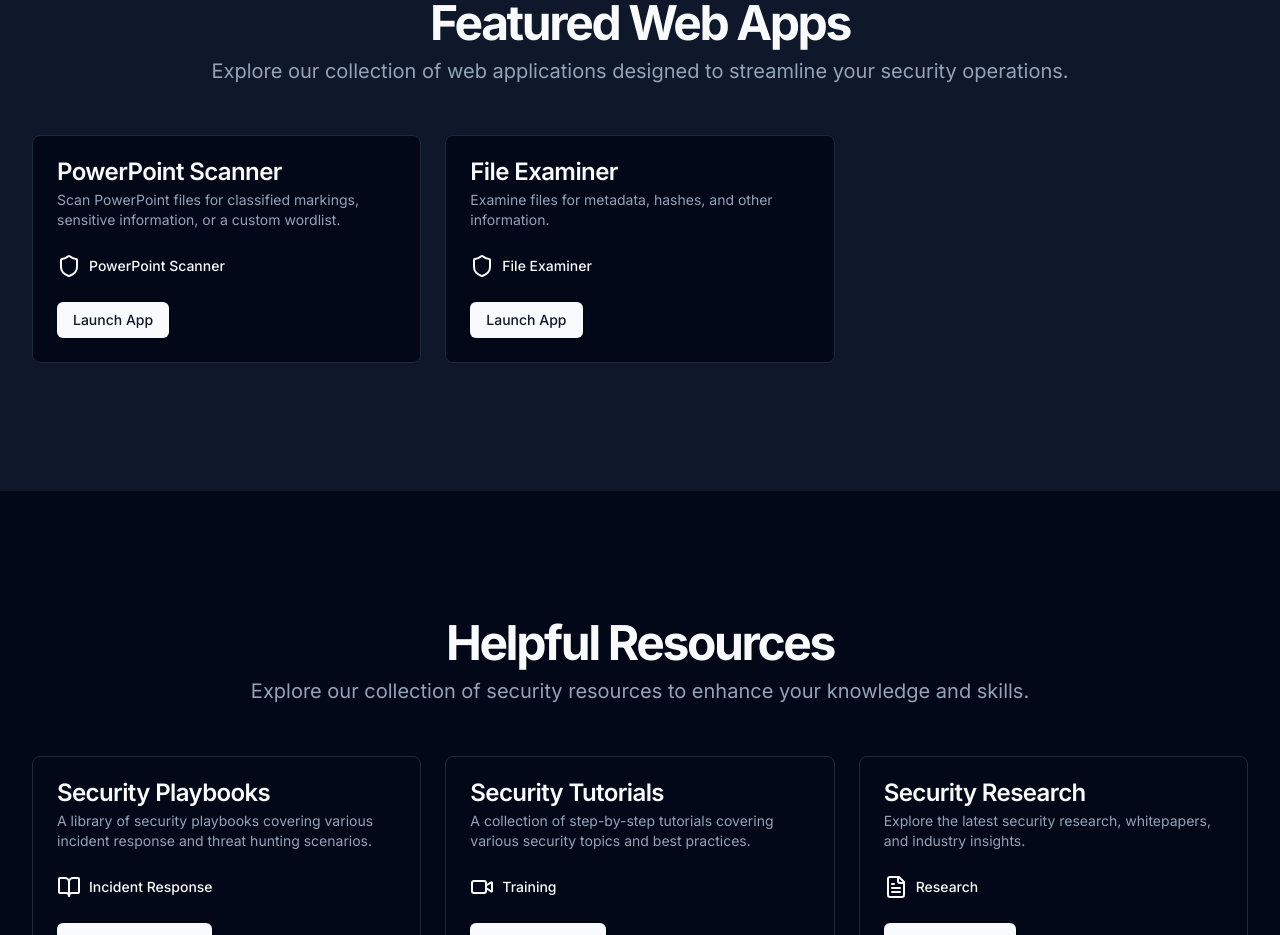
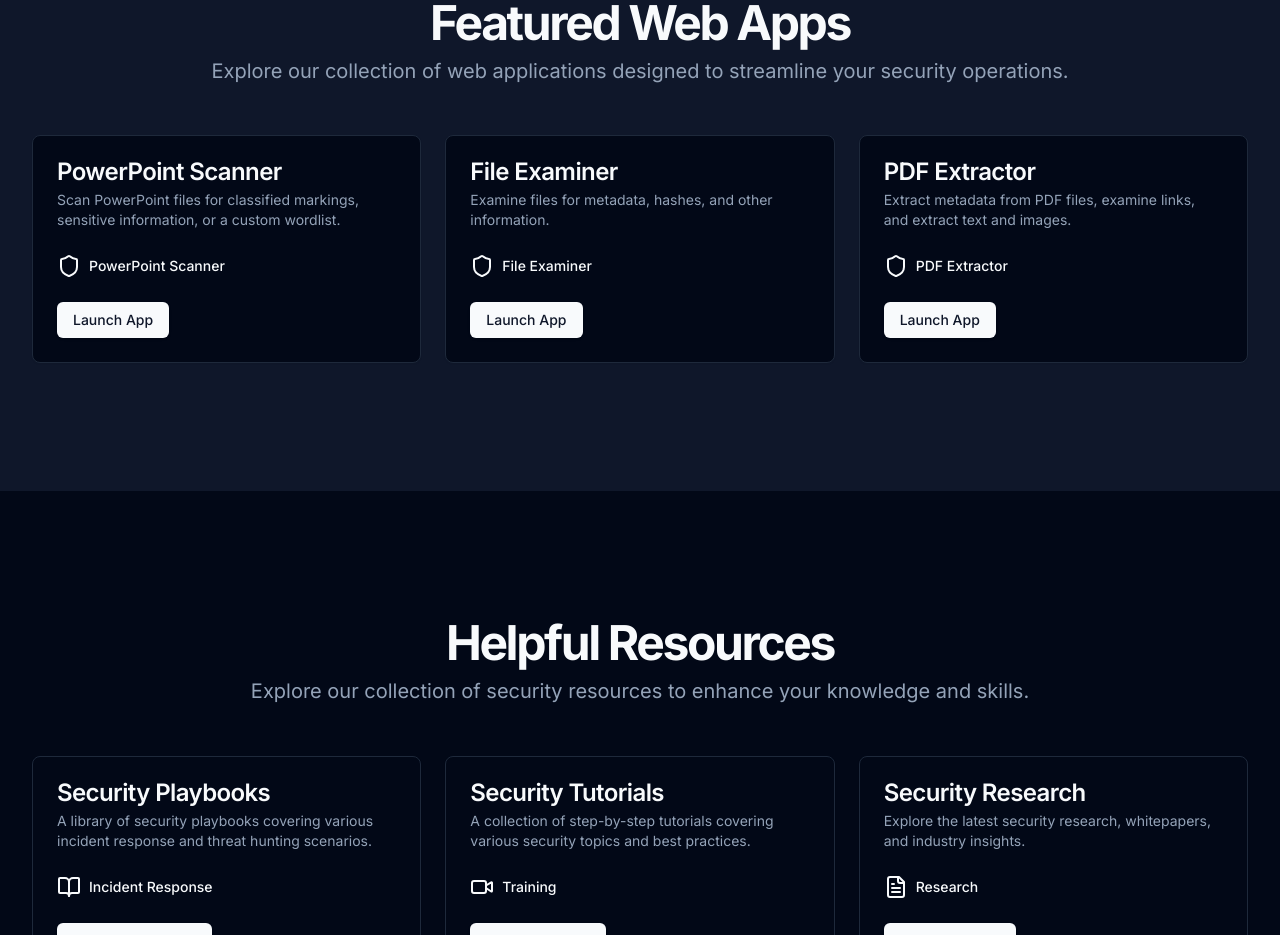
Before and after one commit to scissorhands26/soctools, a Next.js app: page / in a window 1280 px wide. Shown: the part 960-1895 px from the top of the page. Built offline with nearby package versions, Linux system fonts and the light colour scheme.

Commit message:
Updated app

```diff
--- a/app/page.tsx
+++ b/app/page.tsx
@@ -182,6 +182,30 @@ export default function HomePage() {
                   </Link>
                 </CardFooter>
               </Card>
+              <Card>
+                <CardHeader>
+                  <CardTitle>PDF Extractor</CardTitle>
+                  <CardDescription>
+                    Extract metadata from PDF files, examine links, and extract
+                    text and images.
+                  </CardDescription>
+                </CardHeader>
+                <CardContent>
+                  <div className="flex items-center gap-2">
+                    <ShieldIcon className="w-6 h-6 text-primary" />
+                    <span className="text-sm font-medium">PDF Extractor</span>
+                  </div>
+                </CardContent>
+                <CardFooter>
+                  <Link
+                    href="apps/pdfextractor"
+                    className="inline-flex h-9 items-center justify-center rounded-md bg-primary px-4 py-2 text-sm font-medium text-primary-foreground shadow transition-colors hover:bg-primary/90 focus-visible:outline-none focus-visible:ring-1 focus-visible:ring-ring disabled:pointer-events-none disabled:opacity-50"
+                    prefetch={false}
+                  >
+                    Launch App
+                  </Link>
+                </CardFooter>
+              </Card>
               {/* <Card>
                 <CardHeader>
                   <CardTitle>Threat Intelligence Hub</CardTitle>
```
